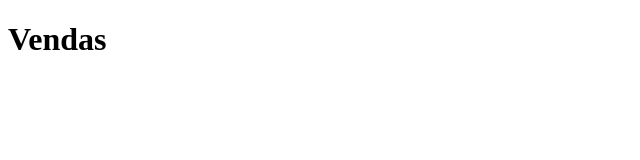
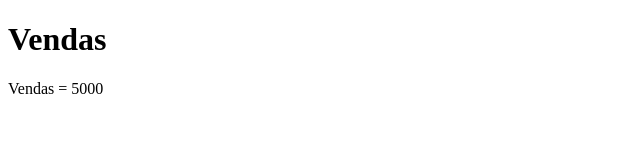
Before and after one commit to rudimarst/teste_github, a plain HTML site: page Vendas.html in a window 1280 px wide. Shown: the whole page, without its empty margins (0-640 px from the left). Drawn offline with Linux system fonts and the light colour scheme.

Commit message:
Acrescentado valor das vendas

```diff
--- a/Vendas.html
+++ b/Vendas.html
@@ -7,5 +7,6 @@
 </head>
 <body>
     <h1>Vendas</h1>
+    <P> Vendas = 5000</P>
 </body>
 </html>
```
